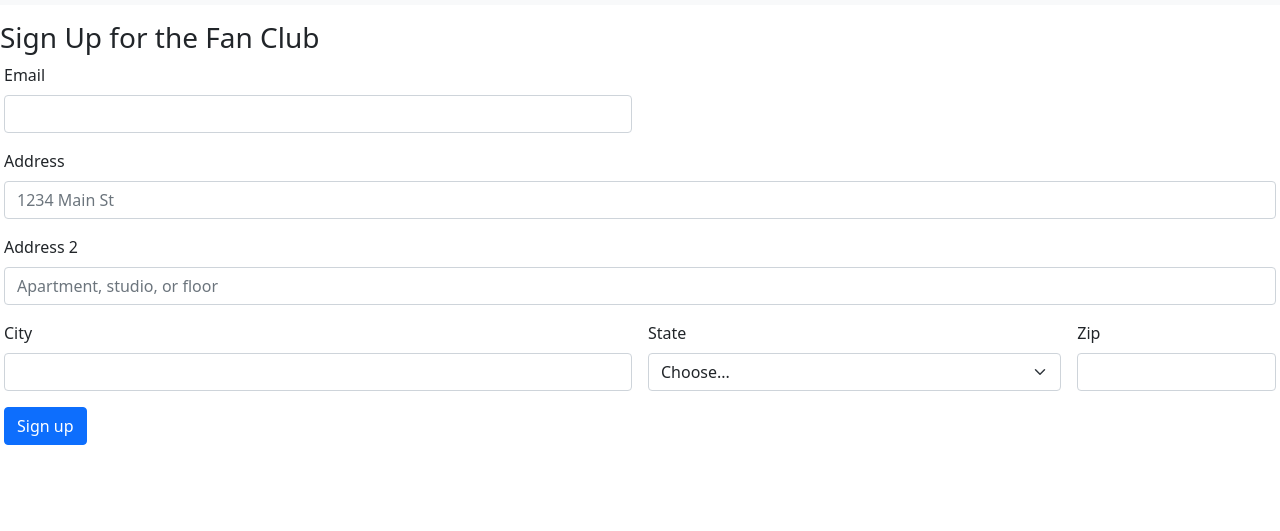
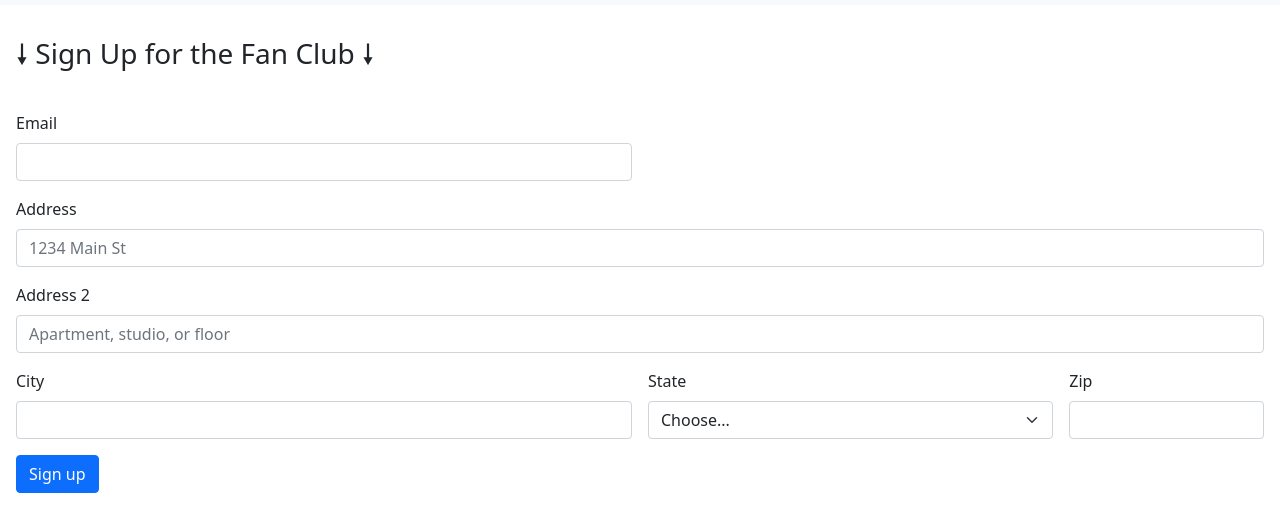
Before and after one commit to greenjoe071/project-responsive, a plain HTML site: page contact.html in a window 1280 px wide. Shown: the part 51-582 px from the top of the page. Drawn offline with nearby package versions, Linux system fonts and the light colour scheme.

Commit message:
Add files via upload

```diff
--- a/contact.html
+++ b/contact.html
@@ -49,8 +49,8 @@
     <section>
         <div>
           <p></p>
-            <h3>Sign Up for the Fan Club</h3>
-            <form class="row g-3">
+            <h3 class="p-3">🠗 Sign Up for the Fan Club 🠗</h3>
+            <form class="row g-3 p-3">
                 <div class="col-md-6">
                   <label for="inputEmail4" class="form-label">Email</label>
                   <input type="email" class="form-control" id="inputEmail4">
```
